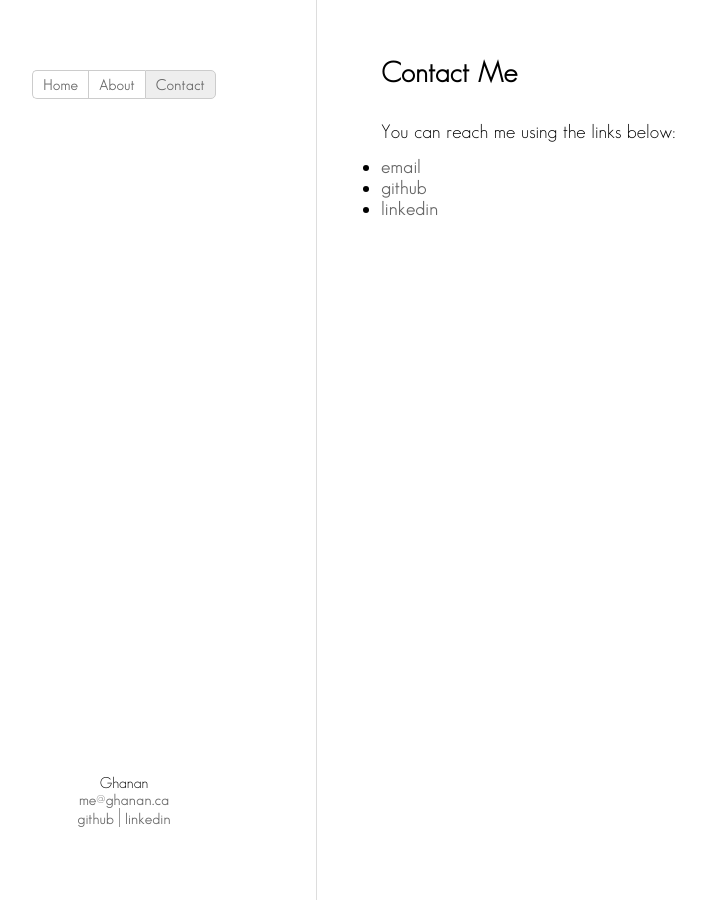
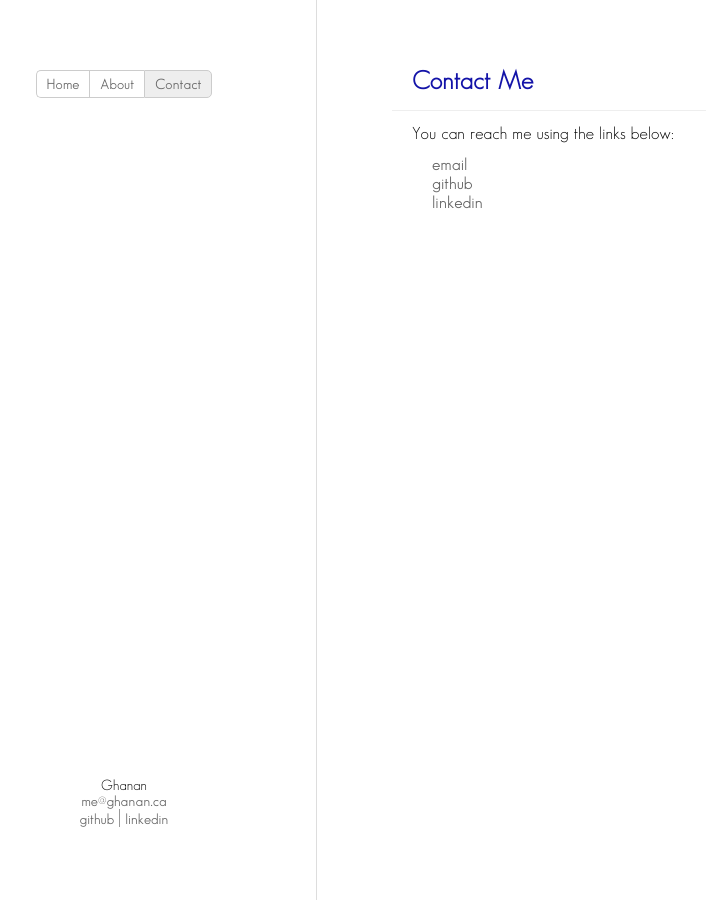
Before and after one commit to ghananigans/ghanan94.github.io, a Jekyll site: the page built from contact.html, in a window 1280 px wide. Shown: the whole page, without its empty margins (68-774 px from the left). Built offline with Jekyll 4.4.1, drawn with Linux system fonts in a browser that asks for light colours.

Commit message:
Page title styling and XL screen style

```diff
--- a/_layouts/page.html
+++ b/_layouts/page.html
@@ -4,9 +4,11 @@
 
 <div class="page-wrapper">
   <div class="page-content-wrapper">
+    <div class="page-header">
+      {% if page.title %}<h2 class="page-title">{{ page.title }}</h2>{% endif %}
+    </div>
+
     <div class="page-content">
-
-      <h2 class="page-title">{% if page.title %}{{ page.title }}{% else %}&nbsp;{% endif %}</h2>
 
       {{ content }}
 
--- a/assets/stylesheets/_main/_header-footer.scss
+++ b/assets/stylesheets/_main/_header-footer.scss
@@ -45,6 +45,12 @@
 
 .header-content {
   bottom: 0;
+}
+
+.footer-content {
+  top: 0;
+  font-size: 0.85em;
+}
 
 .header-brand {
   display: none;
@@ -54,13 +60,13 @@
     margin: 0;
   }
 }
-
 ul.header-links {
   display: inline-block;
   list-style: none;
   float: right;
-    font-size: 0.8em;
+  font-size: 0.85em;
   margin: auto;
+  padding: 0;
 
   li {
     display: block;
@@ -86,22 +92,15 @@
     }
   }
 }
-}
-
-.footer-content {
-  top: 0;
-  font-size: 0.8em;
 
 ul.footer-links {
   list-style: none;
+  padding: 0;
 }
-}
-
-
-
 ul.social {
   list-style: none;
   display: inline-block;
+  padding: 0;
 
   li {
     display: block;
@@ -121,6 +120,8 @@
     border-left: none;
   }
 }
+
+
 @media screen and (max-width: 767px) {
   .header-content {
     .header-brand {
@@ -154,6 +155,11 @@
 
   .header-content {
     margin-top: 50px;
+  }
+
+  .footer-content {
+    margin-bottom: 50px;
+  }
 
   .header-brand {
     float: initial;
@@ -164,7 +170,11 @@
   }
 }
 
-  .footer-content {
-    margin-bottom: 50px;
+@media screen and (min-width: 1400px) {
+  .site-header-wrapper,
+  .site-footer-wrapper {
+    position: fixed;
+    width: 25%;
+    height: auto;
   }
 }
--- a/assets/stylesheets/_main/_main.scss
+++ b/assets/stylesheets/_main/_main.scss
@@ -1,6 +1,6 @@
 body {
   font-family: 'sansserifflfmedium', sans-serif;
-  font-size: 0.9em;
+  font-size: 0.8em;
 }
 
 div {
@@ -18,7 +18,7 @@
 }
 
 ul {
-  padding: 0;
+  padding-left: 20px;
   margin: 0;
 }
 
--- a/assets/stylesheets/_main/_page.scss
+++ b/assets/stylesheets/_main/_page.scss
@@ -8,14 +8,43 @@
   padding-bottom: $footer-height;
 }
 
+.page-header,
+.page-content {
+  padding: 0 20px;
+}
+
+.page-header {
+  color: $page-title-color;
+  border-bottom: 1px solid #eee;
+}
+
+@media screen and (max-width: 767px) {
+  .page-wrapper {
+    width: 85%;
+  }
+
+  .page-header,
+  .page-content {
+    padding: 0 10px;
+  }
+}
+
 @media screen and (min-width: 1100px) {
   .page-wrapper {
     position: relative;
     left: 30%;
     width: 70%;
     margin: 0;
-    padding: 3% 5%;
+    padding: 50px 75px;
     min-height: 100vh;
     border-left: 1px solid #ddd;
   }
 }
+
+@media screen and (min-width: 1400px) {
+  .page-wrapper {
+    position: relative;
+    left: 25%;
+    width: 75%;
+  }
+}
--- a/assets/stylesheets/_main/_variables.scss
+++ b/assets/stylesheets/_main/_variables.scss
@@ -2,3 +2,5 @@
 
 $header-height: 125px;
 $footer-height: 125px;
+
+$page-title-color: #1313a8;
--- a/contact.html
+++ b/contact.html
@@ -7,7 +7,7 @@
 ---
 
 <p>You can reach me using the links below:</p>
-<ul>
+<ul class="no-bullets">
   {% if site.email %}<li><a href="{{ site.social.github }}">email</a></li>{% endif %}
   {% if site.social.github %}<li><a href="{{ site.social.github }}">github</a></li>{% endif %}
   {% if site.social.facebook %}<li><a href="{{ site.social.facebook }}">facebook</a></li>{% endif %}
```
Lines whose indentation alone changed are shown as unchanged.
